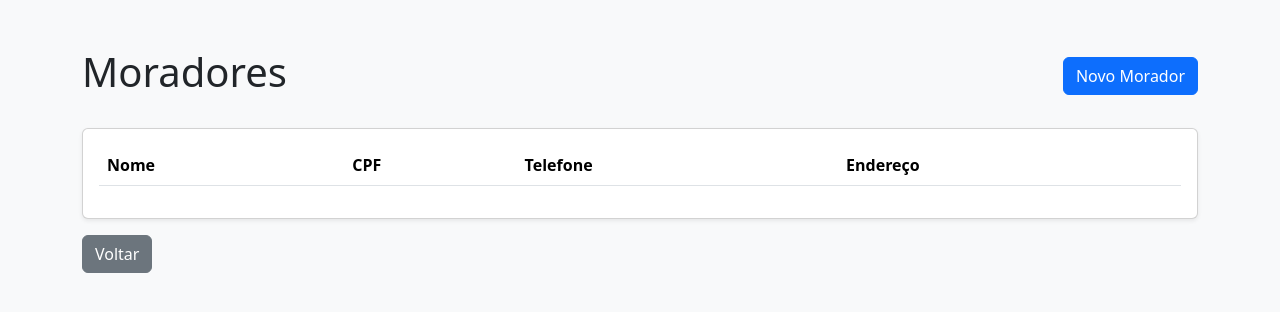
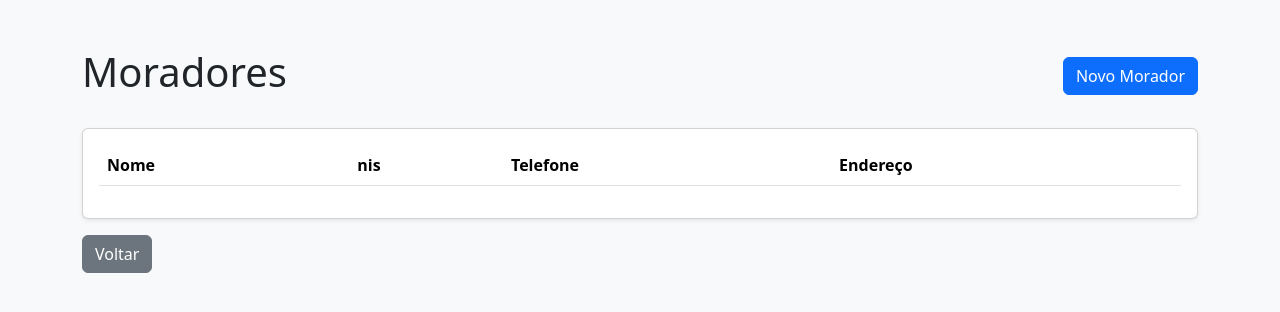
Before and after one commit to Clayyton36/sistema-controle-leite, a Django app: page /moradores/ in a window 1280 px wide. Shown: the top 312 px of the page. Run offline with Django 5.2, Linux system fonts and the light colour scheme; data that the repository does not hold is empty.

Commit message:
Adicionando filtro por data e ajuste NIS

```diff
--- a/moradores/admin.py
+++ b/moradores/admin.py
@@ -4,6 +4,6 @@ from .models import Morador
 
 @admin.register(Morador)
 class MoradorAdmin(admin.ModelAdmin):
-    list_display = ('nome', 'cpf', 'telefone', 'ativo', 'data_cadastro')
-    search_fields = ('nome', 'cpf')
+    list_display = ('nome', 'nis', 'telefone', 'ativo', 'data_cadastro')
+    search_fields = ('nome', 'nis')
     list_filter = ('ativo',)
--- a/moradores/forms.py
+++ b/moradores/forms.py
@@ -4,11 +4,11 @@ from .models import Morador
 class MoradorForm(forms.ModelForm):
     class Meta:
         model = Morador
-        fields = ['nome', 'cpf', 'telefone', 'endereco', 'ativo']
+        fields = ['nome', 'nis', 'telefone', 'endereco', 'ativo']
 
         widgets = {
             'nome': forms.TextInput(attrs={'class': 'form-control'}),
-            'cpf': forms.TextInput(attrs={'class': 'form-control'}),
+            'nis': forms.TextInput(attrs={'class': 'form-control'}),
             'telefone': forms.TextInput(attrs={'class': 'form-control'}),
             'endereco': forms.TextInput(attrs={'class': 'form-control'}),
             'ativo': forms.CheckboxInput(attrs={'class': 'form-check-input'}),
--- a/moradores/models.py
+++ b/moradores/models.py
@@ -3,11 +3,11 @@ from django.db import models
 
 class Morador(models.Model):
     nome = models.CharField(max_length=100)
-    cpf = models.CharField(max_length=14, unique=True)
+    nis = models.CharField(max_length=20, unique=True)
     telefone = models.CharField(max_length=20, blank=True, null=True)
     endereco = models.CharField(max_length=200)
     data_cadastro = models.DateField(auto_now_add=True)
     ativo = models.BooleanField(default=True)
 
-    def __str__(self):
+    def _str_(self):
         return self.nome
--- a/templates/moradores/cadastrar.html
+++ b/templates/moradores/cadastrar.html
@@ -24,8 +24,8 @@
                 </div>
 
                 <div class="mb-3">
-                    {{ form.cpf.label_tag }}
-                    {{ form.cpf }}
+                    {{ form.nis.label_tag }}
+                    {{ form.nis }}
                 </div>
 
                 <div class="mb-3">
--- a/templates/moradores/lista.html
+++ b/templates/moradores/lista.html
@@ -22,7 +22,7 @@
                 <thead>
                     <tr>
                         <th>Nome</th>
-                        <th>CPF</th>
+                        <th>nis</th>
                         <th>Telefone</th>
                         <th>Endereço</th>
                     </tr>
@@ -31,7 +31,7 @@
                     {% for morador in moradores %}
                     <tr>
                         <td>{{ morador.nome }}</td>
-                        <td>{{ morador.cpf }}</td>
+                        <td>{{ morador.nis }}</td>
                         <td>{{ morador.telefone }}</td>
                         <td>{{ morador.endereco }}</td>
                     </tr>
```
Also changed, not shown: entregas/migrations/0001_initial.py, moradores/migrations/0001_initial.py.
